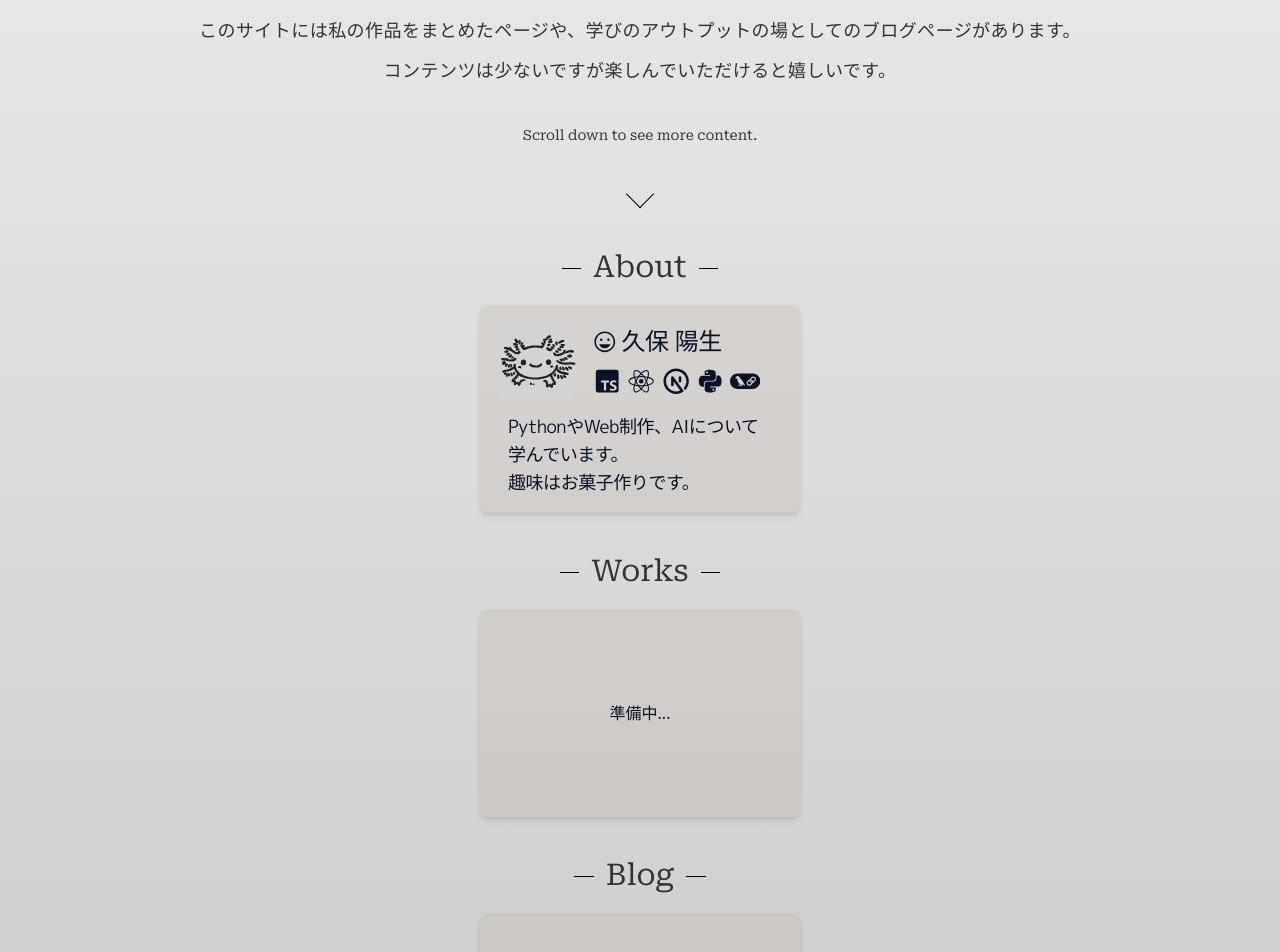
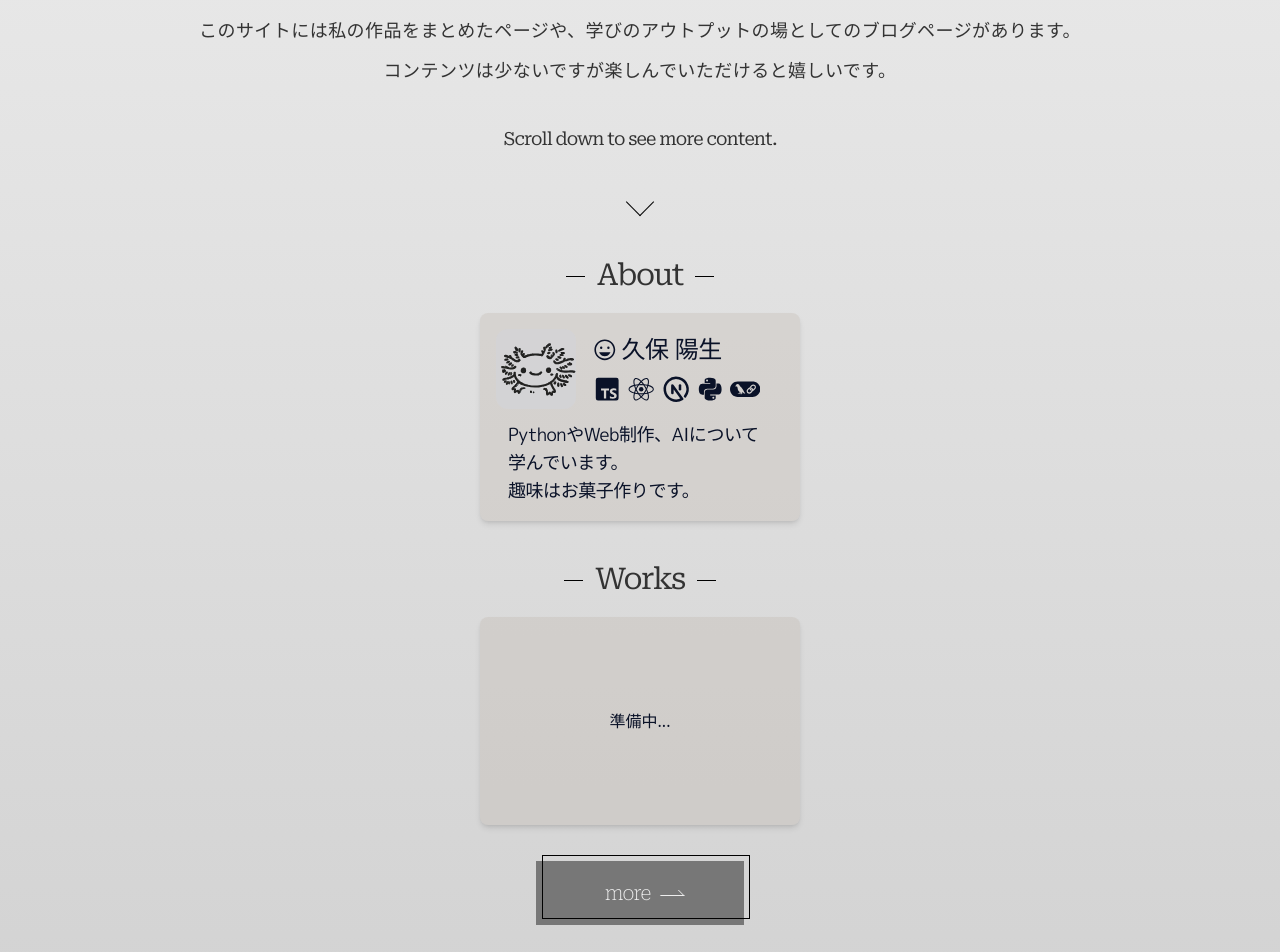
Before and after one commit to haruki26/react-next-portfolio, a Next.js app: page / in a window 1280 px wide. Shown: the part 360-1312 px from the top of the page. Built offline with nearby package versions, Linux system fonts and the light colour scheme.

Commit message:
MoreBtnの作成と設置

```diff
--- a/src/app/layout.tsx
+++ b/src/app/layout.tsx
@@ -40,10 +40,12 @@ export default function RootLayout({
                 enableSystem={true}
                 storageKey="theme"
                 >
-                <NavBar />
-                <main className="h-fit px-2 py-3">
-                    {children}
-                </main>
+                    <header>
+                        <NavBar />
+                    </header>
+                    <main className="h-fit px-2 py-3 relative overflow-x-hidden">
+                        {children}
+                    </main>
                 </ThemeProvider>
             </body>
         </html>
--- a/src/app/page.tsx
+++ b/src/app/page.tsx
@@ -9,6 +9,8 @@ import IconAndStr from "@/components/IconAndStr";
 import { BiLogoPython, BiLogoReact, BiLogoTypescript } from "react-icons/bi";
 import { TbBrandNextjs } from "react-icons/tb";
 import { SiLangchain } from "react-icons/si";
+import LinkBtn from "@/components/LinkBtn";
+import MoreBtn from "@/components/MoreBtn";
 
 
 const Page: React.FC = () => {
@@ -22,7 +24,7 @@ const Page: React.FC = () => {
                     "after:block after:mt-10 after:mx-auto after:h-[1px] after:w-full after:bg-slate-800/70",
                     "after:animate-scale-in-center",
                 ])}>
-                    <h1 className="text-5xl">Welcome!</h1>
+                    <h1 className="text-5xl tracking-wide">Welcome!</h1>
                     <p className="text-xl animate-fade-in-bottom">I&apos;m Haruki Kubo.</p>
                 </div>
                 <div className={clsx([
@@ -37,7 +39,9 @@ const Page: React.FC = () => {
                     </p>
                 </div>
                 <div className="flex flex-col gap-0 items-center">
-                    <span className="text-sm font-roboto">Scroll down to see more content.</span>
+                    <span className="text-lg font-roboto tracking-tighter">
+                        Scroll down to see more content.
+                    </span>
                     <span className={clsx([
                         "animate-floating-slow",
                         "before:block before:h-5 before:w-5 before:mt-3 before:mx-auto",
@@ -80,9 +84,7 @@ const Page: React.FC = () => {
                                         </div>
                                     </div>
                                 </div>
-                                <div
-                                    className="w-full flex flex-col px-4 gap-0 items-start text-lg tracking-tight font-mplus"
-                                >
+                                <div className="w-full flex flex-col px-4 gap-0 items-start text-lg tracking-tight font-mplus">
                                     <p>
                                         PythonやWeb制作、AIについて
                                         <br />
@@ -103,6 +105,7 @@ const Page: React.FC = () => {
                             </div>
                         </Card>
                     </div>
+                    <MoreBtn href="/" />
                 </section>
                 <section>
                     <div className="flex flex-col gap-5 items-center">
@@ -113,6 +116,7 @@ const Page: React.FC = () => {
                             </div>
                         </Card>
                     </div>
+                    <MoreBtn href="/" />
                 </section>
             </div>
         </div>
--- a/src/components/LinkBtn/index.tsx
+++ b/src/components/LinkBtn/index.tsx
@@ -9,7 +9,7 @@ type Props = {
 
 const LinkBtn: React.FC<Props> = ({ href, children }) => {
     return (
-        <button className="rounded-lg h-fit">
+        <button className="h-fit">
             <Link href={href}>
                 <div className={clsx([
                     "w-28",
--- /dev/null
+++ b/src/components/MoreBtn/index.tsx
@@ -0,0 +1,42 @@
+import clsx from "clsx";
+import Link from "next/link";
+
+
+type Props = {
+    href: string;
+}
+
+const MoreBtn: React.FC<Props> = ({ href }) => {
+    return (
+        <div className="h-24 w-full pt-9 md:flex">
+            <button
+                type="button"
+                className={clsx([
+                    "w-screen h-16 bg-[#777777] absolute left-[60%] -skew-x-2",
+                    "before:w-full before:block before:h-full before:border-black before:border-[1.5px]",
+                    "before:transform before:translate-x-[6px] before:-translate-y-[6px]",
+                    "hover:before:translate-x-0 hover:before:translate-y-0",
+                    "before:transition before:duration-300",
+                    "md:w-52 md:static md:mx-auto md:skew-x-0"
+                ])}
+            >
+                <div className="h-full w-full absolute top-0 left-0">
+                    <Link href={href}>
+                        <div className={clsx([
+                            "h-full w-full flex items-center pl-8 xs:pl-20 sm:pl-24 md:pl-[4.3rem]",
+                            "after:inline-block after:w-[1.5rem] after:h-[0.4rem] after:ml-2 after:my-auto after:pr-1",
+                            "after:border-solid after:border-b-[1px] after:border-r-[1px] after:border-[#eeeeee] after:skew-x-[45deg]",
+                            "after:transition after:duration-300 hover:after:translate-x-1",
+                        ])}>
+                            <span className="font-roboto text-xl text-[#eeeeee] font-light tracking-tighter skew-x-2 md:skew-x-0">
+                                more
+                            </span>
+                        </div>
+                    </Link>
+                </div>
+            </button>
+        </div>
+    );
+}
+
+export default MoreBtn;
--- a/src/components/SectionTitle/index.tsx
+++ b/src/components/SectionTitle/index.tsx
@@ -12,7 +12,9 @@ const SectionTitle: React.FC<Props> = ({ title }) => {
             "before:inline-block before:h-[0.4px] before:w-[1.2rem] before:bg-black before:mr-3 before:mt-[0.12rem]",
             "after:inline-block after:h-[0.4px] after:w-[1.2rem] after:bg-black  after:ml-3 after:mt-[0.12rem]",
         ])}>
-            <span className="font-roboto text-3xl font-medium">{title}</span>
+            <span className="font-roboto text-3xl font-medium tracking-tighter">
+                {title}
+            </span>
         </h2>
     );
 }
```
